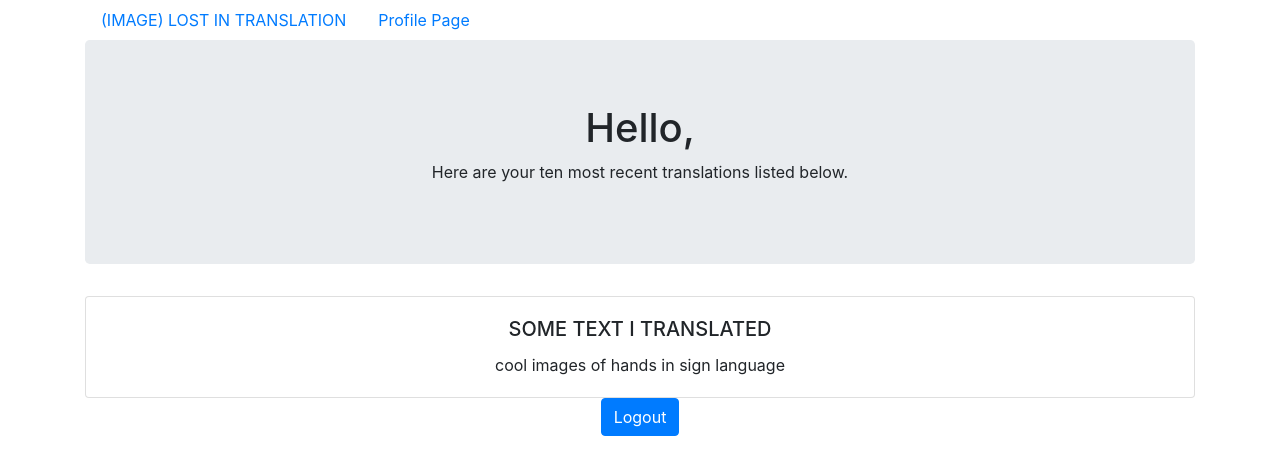
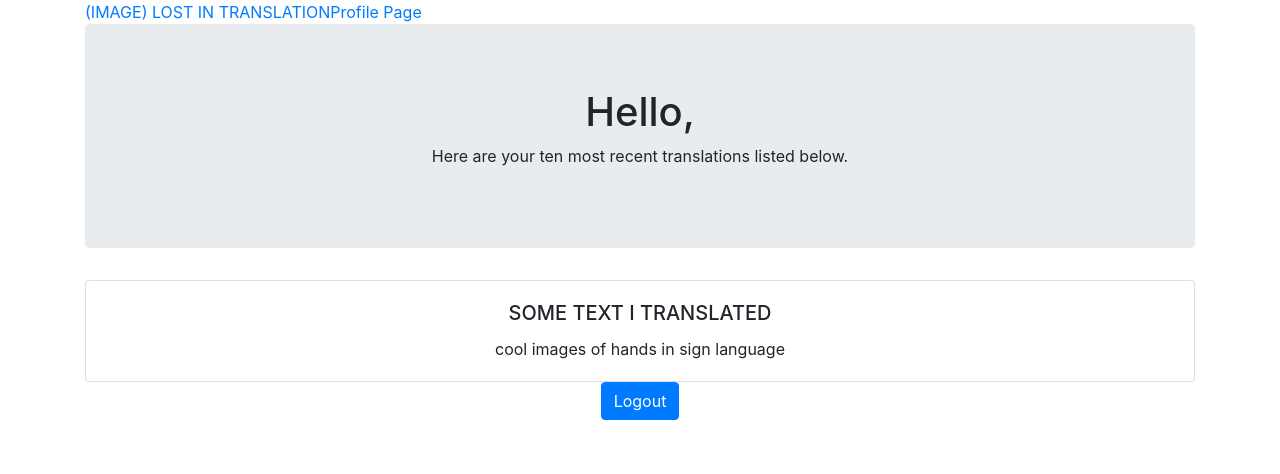
Before and after one commit to maijahaka/lost-in-translation, a React (Create React App) app: page /profile in a window 1280 px wide. Shown: the top 474 px of the page. Built offline with nearby package versions, Linux system fonts and the light colour scheme.

Commit message:
fix: remove Bootstrap Nav.Link tags from app header

```diff
--- a/src/components/shared/AppHeader.js
+++ b/src/components/shared/AppHeader.js
@@ -10,10 +10,10 @@ function AppHeader() {
     <Container>
     <Nav>
   <Nav.Item>
-    <Nav.Link><NavLink to='/translate'>(IMAGE) LOST IN TRANSLATION</NavLink></Nav.Link>
+    <NavLink to='/translate'>(IMAGE) LOST IN TRANSLATION</NavLink>
   </Nav.Item>
   <Nav.Item>
-    <Nav.Link eventKey="link-1"><NavLink to='/profile'>Profile Page {user && user}</NavLink></Nav.Link>
+    <NavLink to='/profile'>Profile Page {user && user}</NavLink>
   </Nav.Item>
 </Nav>
 </Container>
```
